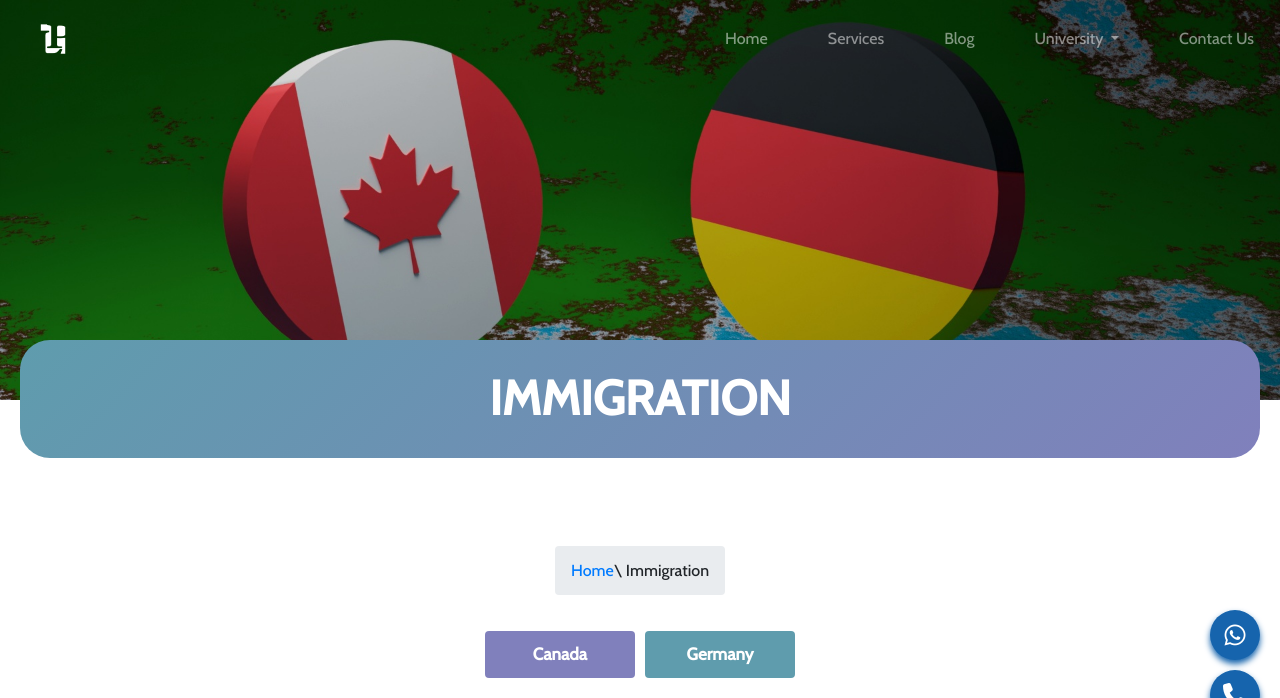
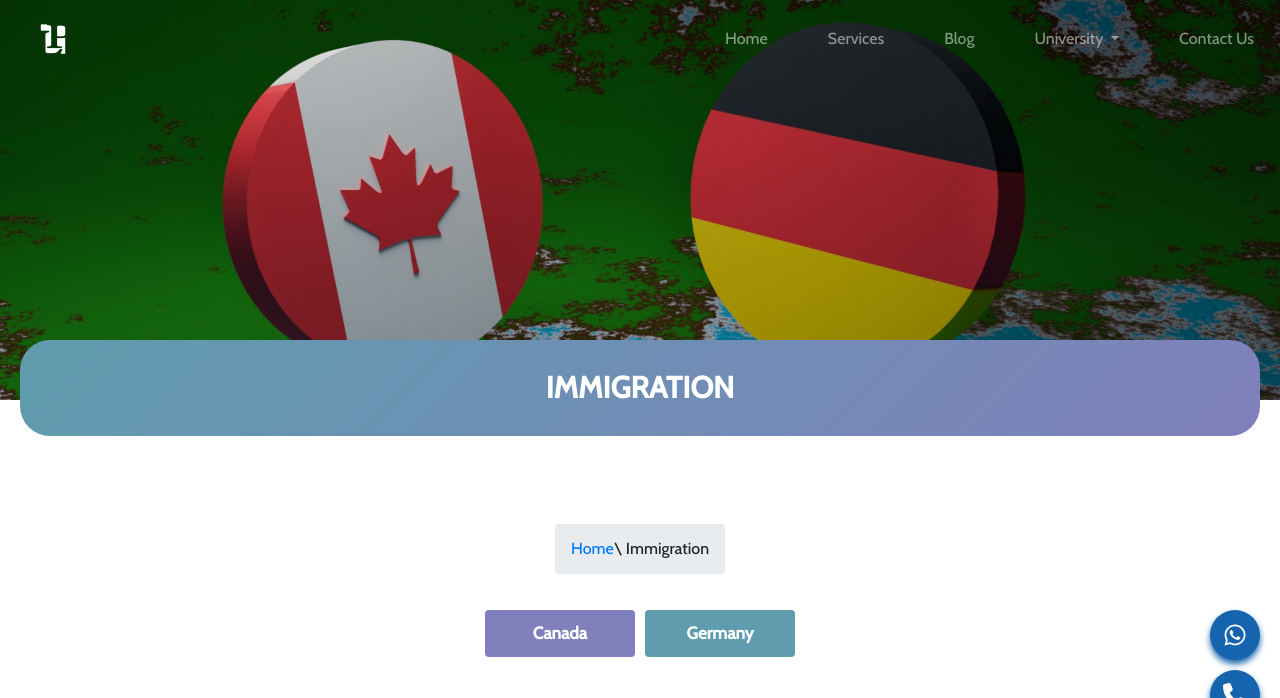
Before and after one commit to lifeplannerdev/lpdev, a Django app: page /canada/ in a window 1280 px wide. Shown: the top 698 px of the page. Run offline with Django 5.2, Linux system fonts and the light colour scheme; some libraries are stand-ins or nearby versions; some web fonts are replaced.

Commit message:
5th commit

```diff
--- a/templates/canada.html
+++ b/templates/canada.html
@@ -299,7 +299,7 @@
 </style>
 <div  style="background-color: #ffffff00;
 border-radius: 20;padding:20px;margin-bottom: 60px;margin-top: -80px;">
-        <h1 class="text-center text-white blurIn" style="font-weight: bold;background:linear-gradient(135deg, #5f9cad, #8080bc);border-radius: 30px;padding:30px;">IMMIGRATION</h1>
+        <h3 class="text-center text-white blurIn" style="font-weight: bold;background:linear-gradient(135deg, #5f9cad, #8080bc);border-radius: 30px;padding:30px;font-size: 30px;">IMMIGRATION</h3>
     </div>
 
     <style>
```
Also changed, not shown: static/immigration2.png (deleted).
